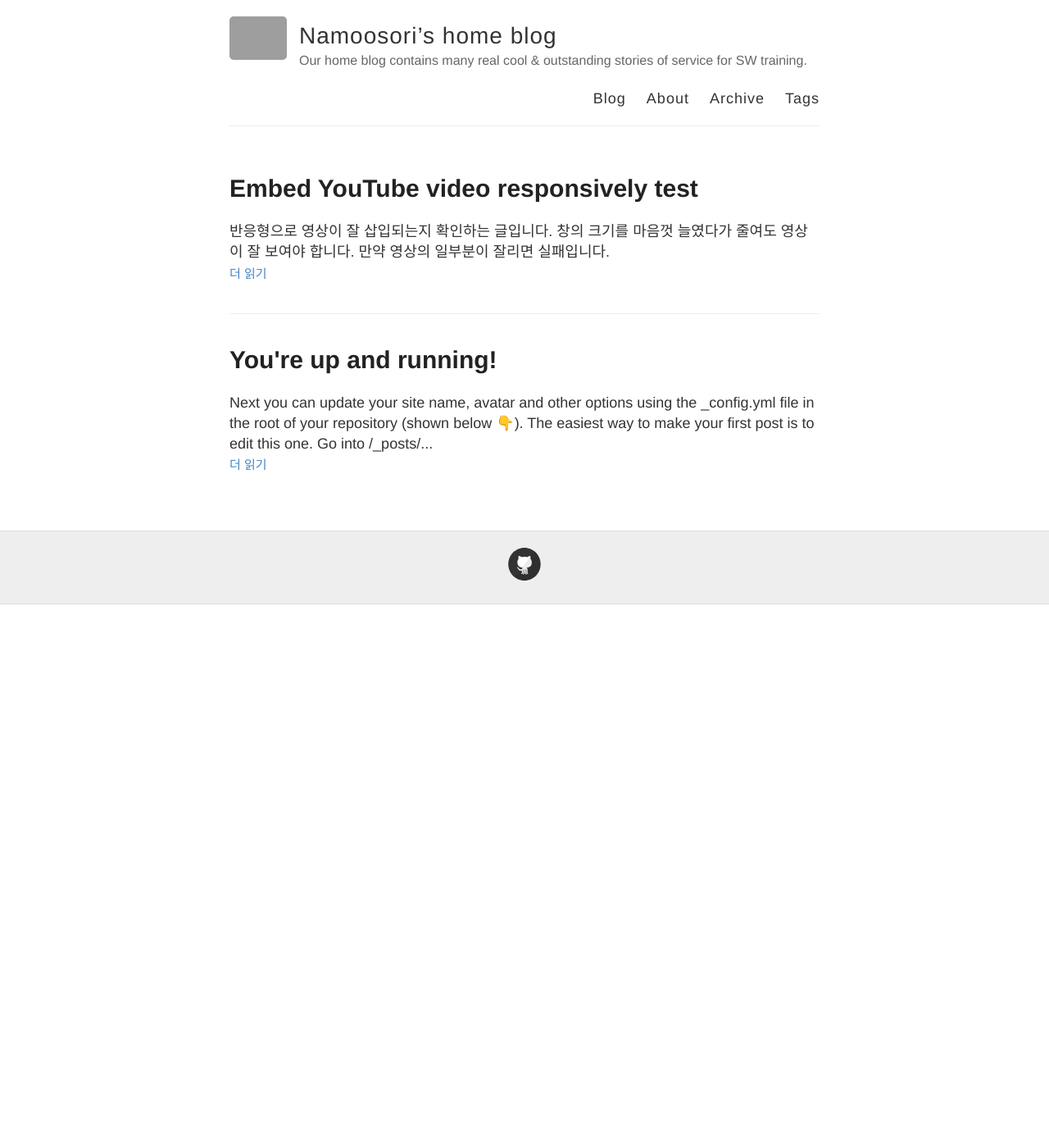
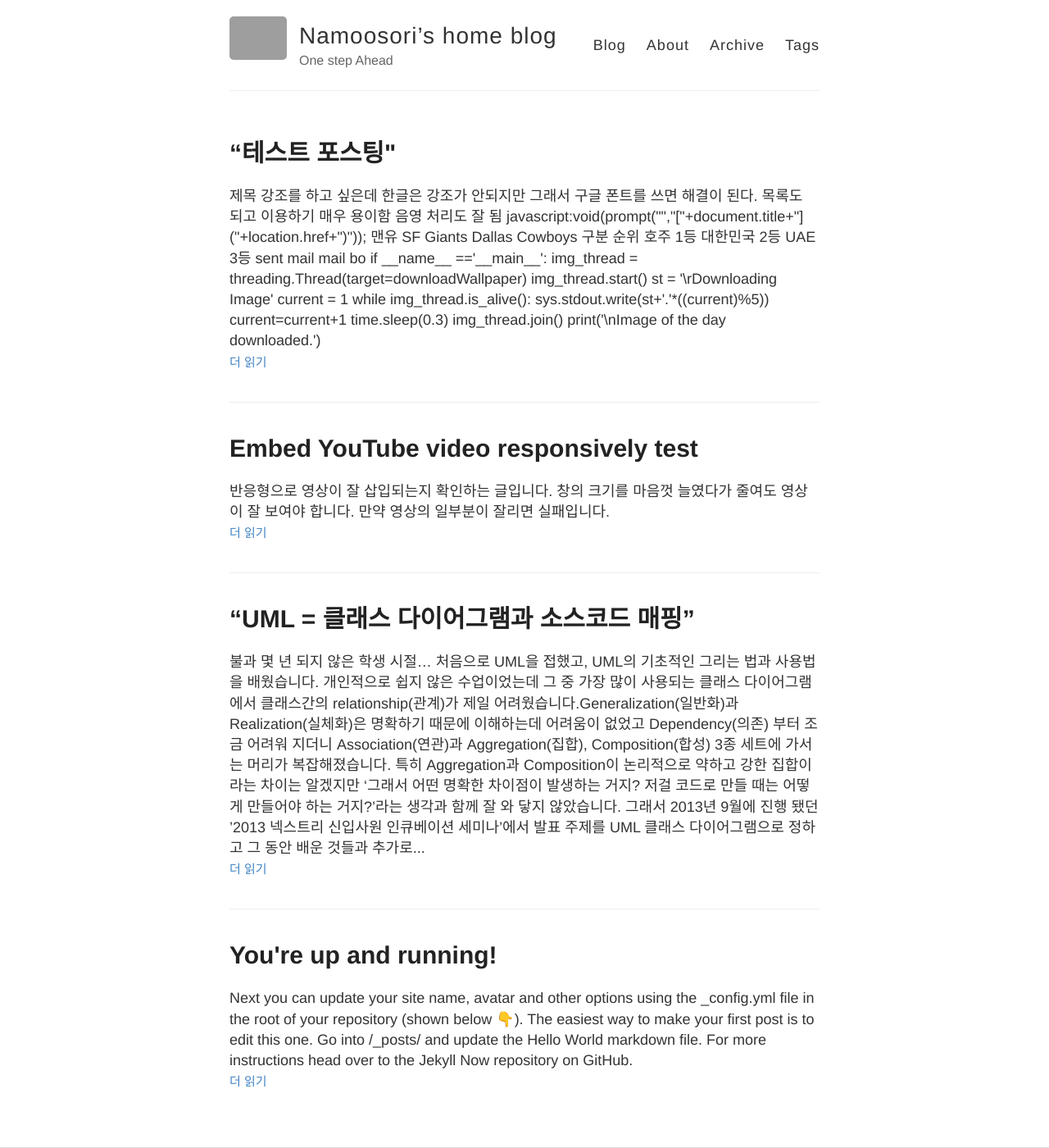
Before and after one commit to Wooseok7/theme12, a Jekyll site: the page built from index.html, in a window 1280 px wide and 1400 px high. Shown: the whole window at 82% size. Built offline with Jekyll 4.4.1, drawn with Linux system fonts in a browser that asks for light colours; emoji names are drawn with the system emoji font; Markdown is read by kramdown in place of the engine named in the settings; the list of posts is cut into pages by our own code; some of the changed text lies outside the part shown; grey boxes are pictures that could not be loaded.

Commit message:
nextree ci

```diff
--- a/_config.yml
+++ b/_config.yml
@@ -6,8 +6,7 @@
 name: Namoosori’s home blog
 
 # Short bio or description (displayed in the header)
-description: Our home blog contains many real cool & outstanding stories of service for SW training.
-# We can convince you why you are here.
+description: One step Ahead
 # URL of your avatar or profile pic (you could use your GitHub profile pic)
 avatar: https://raw.githubusercontent.com/Wooseok7/theme4/gh-pages/nextree.png
 
@@ -47,7 +46,7 @@ url: http://wooseok7.github.io/
 # then add in the baseurl here, like this: "/repository-name"
 baseurl: "/theme12"
 
-#
+#l
 # !! You don't need to change any of the configuration flags below !!
 #
 
--- a/_layouts/default.html
+++ b/_layouts/default.html
@@ -53,6 +53,7 @@
     <div class="wrapper-footer">
       <div class="container">
         <footer class="footer">
+          <p>Nextree Consulting CO., LTD</p>
           {% include svg-icons.html %}
         </footer>
       </div>
--- /dev/null
+++ b/_posts/2014-03-08-UML Class Diagram.md
@@ -0,0 +1,117 @@
+---
+layout: post
+title: “UML = 클래스 다이어그램과 소스코드 매핑”
+date:   2014-03-08 14:10:17
+---
+<div id="toc"><p class="toc_title"></p></div>
+
+
+>불과 몇 년 되지 않은 학생 시절… 처음으로 UML을 접했고, UML의 기초적인 그리는 법과 사용법을 배웠습니다. 개인적으로 쉽지 않은 수업이었는데 그 중 가장 많이 사용되는 클래스 다이어그램에서 클래스간의 relationship(관계)가 제일 어려웠습니다.Generalization(일반화)과 Realization(실체화)은 명확하기 때문에 이해하는데 어려움이 없었고 Dependency(의존) 부터 조금 어려워 지더니 Association(연관)과 Aggregation(집합), Composition(합성) 3종 세트에 가서는 머리가 복잡해졌습니다. 특히 Aggregation과 Composition이 논리적으로 약하고 강한 집합이라는 차이는 알겠지만 ‘그래서 어떤 명확한 차이점이 발생하는 거지? 저걸 코드로 만들 때는 어떻게 만들어야 하는 거지?’라는 생각과 함께 잘 와 닿지 않았습니다.
+그래서 2013년 9월에 진행 됐던 ’2013 넥스트리 신입사원 인큐베이션 세미나’에서 발표 주제를 UML 클래스 다이어그램으로 정하고 그 동안 배운 것들과 추가로 공부를 더한 것들로 발표를 했고, 많은 도움이 됐던 시간이었습니다. 세미나 발표 후 몇가지 내용에 대한 아쉬움이 있었는데, 이번 기회에 그 아쉬움과 부족했던 부분을 보완하여 글로 정리하게 되었습니다. UML 클래스 다이어그램의 기본적인 요소들과 클래스간의 관계, 그리고 제가 제일 어려웠던 이 관계들을 어떻게 코드로 나타내어야 할지에 대해서 썼으며 언어는 Java 기준으로 하였습니다. [2013 신입사원 인큐베이션 세미나](http://www.nextree.co.kr/p4738)에 대한 글도 Nextree 홈블로그에서 보실 수 있습니다.
+
+
+## 1. UML
+
+1. **UML**이란 __Unified Modeling Language__의 약자로 1997년 OMG(Object Management Group)에서 표준으로 채택한 통합모델링언어 입니다. 즉, 모델을 만드는 표준언어인 것입니다. 모델이란 것은 어떤 것을 실제로 만들 때 이렇게 만들면 잘 작동할지 미리 검증해 보는 것이며 실제 물건을 만드는 비용보다 비용이 훨씬 적을 경우에 모델을 만들어 설계를 검사합니다.
+
+1. **소프트웨어**에서의 모델은 건축, __항공__ 등의 모델과는 좀 다른 면이 있습니다. 건물을 짓고, 항공기를 만드는 것과 설계를 그리고 만드는 것은 비용의 엄청난 차이가 있습니다. 하지만 UML 다이어그램을 그리며 모델을 만드는 일은 개발보다 비용이 적긴 하지만 훨씬 적게 드는 것이 아니며 때로는 오히려 개발보다 비용이 더 많이 들 수도 있습니다. 그래서 UML은 시험해 볼 구체적인 것이 있고, 그것을 코드로 시험해 보는 것보다 UML로 시험해 보는 쪽이 비용이 덜 들 때 주로 사용합니다. 이러한 목적으로 UML을 사용하는 유형에는 다음 3가지 정도가 있습니다.
+
+       + 다른 사람들과의 의사소통 또는 설계 논의
+       + 전체 시스템의 구조 및 클래스의 의존성 파악
+       + 유지보수를 위한 설계의 back-end 문서
+
+
+3.  UML을 그리는데 가장 좋은 도구는 종이와 펜이라는 말이 있듯이 습관적으로 만드는 게 아니라 필요에 의해 만드는 것이 가장 좋은 것 같습니다.
+
+## Class Diagram (클래스 다이어그램)
+<p><center><img src= http://www.nextree.co.kr/wp-content/uploads/2014/02/%EA%B7%B8%EB%A6%BC1-UML-%EC%A2%85%EB%A5%98.png width="500px" height="300px"></img></p>
+
+![](http://www.nextree.co.kr/wp-content/uploads/2014/02/%EA%B7%B8%EB%A6%BC1-UML-%EC%A2%85%EB%A5%98.png "" "width:200px; height:100px; float:right")
+
+
+---
+
+[그림 1] UML 다이어그램의 종류, 출처: www.ask.com/wiki/Unified_Modeling_Language#UML_2.x
+
+---
+
+
+*목록
+-목록
+*목록
+
+1. 목록
+3. 목차
+5. 될까??
+   * 혼합
+   * 혼합
+
+
+  ~~~~
+
+
+
+
+  `각각의 줄을 2개 이상`
+  스페이스로 시작하면
+  글을 타이핑하는 그대로 정확히
+  보여줄수 있다.
+  ~~~~
+
+
+#####제목 5
+
+
+	정의목록
+	: 정의란 오픈소스 저작물을
+	관리하는 시스템임
+
+
+THIS IS A H1
+===
+
+THIS IS A H1
+---
+
+# THIS IS A H1
+1. 일
+3. 삼
+2. 이
+
+
+UML은 구조 다이어그램 7개, 행위 다이어그램 7개로 총 14종류의 다이어그램이 있습니다. 구조 다이어그램은 시스템의 개념, 관계 등의 측면에서 요소들을 나타내고 각 요소들의 정적인 면을 보기 위한 것이고 행위 다이어그램은 각 요소들 혹은 요소들간의 변화나 흐름, 주고받는 데이터 등의 동작을 보기 위한 것으로, 클래스 다이어그램은 구조 다이어그램에 해당합니다. 클래스 다이어그램은 클래스 내부의 정적인 내용이나 클래스 사이의 관계를 표기하는 다이어그램으로 시스템의 일부 또는 전체의 구조를 나타낼 수 있습니다. 클래스 다이어그램은 의존 관계를 명확히 보게 해주며, 순환 의존이 발생하는 지점을 찾아내서 어떻게 이 순환 고리를 깨는 것이 가장 좋은지 결정할 수 있게 해줍니다.
+
+{% highlight ruby %}
+![목적 별 클래스 다이어그램] (http://www.nextree.co.kr/wp-content/uploads/2014/02/%EA%B7%B8%EB%A6%BC2-%ED%81%B4%EB%9E%98%EC%8A%A4-%EB%8B%A4%EC%9D%B4%EC%96%B4%EA%B7%B8%EB%9E%A8-%EA%B4%80%EC%A0%90-2.png)
+
+
+
+[그림 2] 목적 별 클래스 다이어그램
+{% endhighlight %}
+
+UML은 목적에 따라 다르게 사용되는데, 크게 3가지로 개념, 명세, 구현의 차원들 입니다.먼저 개념 차원의 UML은 문제 도메인의 구조를 나타내며 사람이 풀고자 하는 문제 도메인 안에 있는 개념과 추상적 개념을 기술하기 위한 것입니다. 이것은 소스코드와 관계가 그렇게 깊지 않으며 오히려 사람의 자연언어와 더 관련이 있습니다. 또한 의미론적(언어의 뜻을 규정하는) 규칙에 그다지 얽매이지 않으며, 따라서 의미하는 바도 모호하거나 해석에 따라 달라질 수 있는 부분이 존재합니다.
+반면, 명세와 구현 차원의 UML은 소프트웨어의 설계 혹은 완성된 소프트웨어의 구현 설명 목적 등으로 사용하며 설계를 해서 소스코드로 바꾸거나 구현 된 소스코드를 설명하려고 사용하기 때문에 소스코드와 관계가 깊습니다. 이 두 차원의 클래스 다이어그램은 제약이 많아서 반드시 일정한 규칙과 의미론을 지켜야 합니다. 또한 모호성이 거의 없도록 하고 형식도 최대한 맞춰야 합니다.
+앞으로 나올 내용들은 구조 다이어그램 중 하나인 클래스 다이어그램이며 그 중에서도 개념 차원은 배제하고 소스코드와 관계가 깊은 명세, 구현 차원에 해당하는 클래스 다이어그램만으로 한정 지어 소스코드와 어떻게 연관 되는지 이해해 보도록 하겠습니다. 따라서 개념 차원의 클래스 다이어그램과는 조금 다른 부분이 있을 수 있습니다.
+
+## 클래스 다이어그램의 요소(Element)
+`Class (클래스)`
+
+클래스는 보통 3개의 compartment(구획)으로 나누어 클래스의 이름, 속성, 기능을 표기합니다. 속성과 기능은 옵션으로 생략이 가능하지만 이름은 필수로 명시해야 합니다.
+
+{% highlight ruby %}
+![클래스] (http://www.nextree.co.kr/wp-content/uploads/2014/03/%EA%B7%B8%EB%A6%BC3-%ED%81%B4%EB%9E%98%EC%8A%A4.png)
+[그림 3]. 클래스
+{% endhighlight %}
+
+클래스의 세부사항은 필드와 메서드의 Access modifier(접근제한자), 필드명(메서드명), 데이터타입, parameter(매개변수), 리턴 타입 등을 나타낼 수 있습니다. 클래스의 세부사항들을 상세하게 적는 것이 유용할 때도 있지만, UML 다이어그램은 필드나 메서드를 모두 선언하는 곳이 아니기 때문에 다이어그램을 그리는 목적에 필요한 것만 사용하는 것이 좋습니다. 추가로 보통 3개의 구획(compartment)을 사용 하지만 다른 미리 정의되거나 사용자 정의 된 모델 속성(비즈니스 룰, 책임, 처리 이벤트, 발생된 예외 등)을 나타내기 위한 추가 구획도 사용할 수 있다고 합니다.
+
+`Stereo Type (스테레오 타입)`
+
+스테레오 타입이란 UML에서 제공하는 기본 요소 외에 추가적인 확장요소를 나타내는 것으로 쌍 꺾쇠와 비슷하게 생긴 길러멧(guillemet, « ») 사이에 적습니다. 이 길러멧이란 기호는 쌍 꺾쇠와는 좀 다른 것으로 폰트 크기보다 작습니다. 종이나 화이트보드에 그릴 때는 상관없지만 공식적인 문서라면 이 기호를 구분해서 사용하는 것이 좋을 것 같습니다.
+
+{% highlight ruby %}
+![스테레오 타입] (http://www.nextree.co.kr/wp-content/uploads/2014/03/%EA%B7%B8%EB%A6%BC4-%EC%8A%A4%ED%85%8C%EB%A0%88%EC%98%A4-%ED%83%80%EC%9E%85.png)
+[그림 4] 스테레오 타입
+{% endhighlight %}
+
+위의 다이어그램은 인터페이스와 유틸리티 클래스를 표현하고 있으며 필드, 메소드 밑의 밑줄은 static(정적)필드 또는 메서드를, {readOnly}는 final 키워드를 사용하는 상수를 의미합니다. 스테레오 타입으로 많이 사용되는 것은 «interface», «utility», «abstract», «enumeration» 등이 있습니다.
--- /dev/null
+++ b/_posts/2015-01-29- Haroopad copy.md
@@ -0,0 +1,47 @@
+---
+layout: post
+title: “테스트  포스팅"
+description:
+---
+
+##제목
+강조를 하고 싶은데 한글은 **강조가 안되지만**
+
+그래서 **구글 폰트**를 쓰면 해결이 된다.
+
+* 목록도 되고
+* 이용하기 매우 용이함
+
+`음영 처리도 잘 됨`
+`javascript:void(prompt("","["+document.title+"]("+location.href+")"));`
+
+
+# 맨유
+##  SF Giants
+###  Dallas Cowboys
+
+구분 | 순위
+----|----
+호주 |1등
+대한민국| 2등
+UAE|3등
+
+- [x] sent mail
+- [ ] mail bo
+
+{% highlight python %}
+if __name__ =='__main__':
+	img_thread = threading.Thread(target=downloadWallpaper)
+	img_thread.start()
+	st = '\rDownloading Image'
+	current = 1
+	while img_thread.is_alive():
+		sys.stdout.write(st+'.'*((current)%5))
+		current=current+1
+		time.sleep(0.3)
+	img_thread.join()
+	print('\nImage of the day downloaded.')
+{% endhighlight %}
+
+
+![](http://www.nextree.co.kr/wp-content/uploads/2014/02/%EA%B7%B8%EB%A6%BC1-UML-%EC%A2%85%EB%A5%98.png "" "width:3000px; height:1000px; float:")
--- a/index.html
+++ b/index.html
@@ -9,7 +9,7 @@ layout: default
       <h1><a href="{{ site.baseurl }}{{ post.url }}">{{ post.title }}</a></h1>
 
       <div class="entry">
-        {{ post.content | strip_html | truncatewords:40}}
+        {{ post.content | strip_html | truncatewords:100}}
       </div>
 
       <a href="{{ site.baseurl }}{{ post.url }}" class="read-more">더 읽기</a>
```
Also changed, not shown: about.md (+4 -3 lines), Nextree CI_enlarge.png (added).
